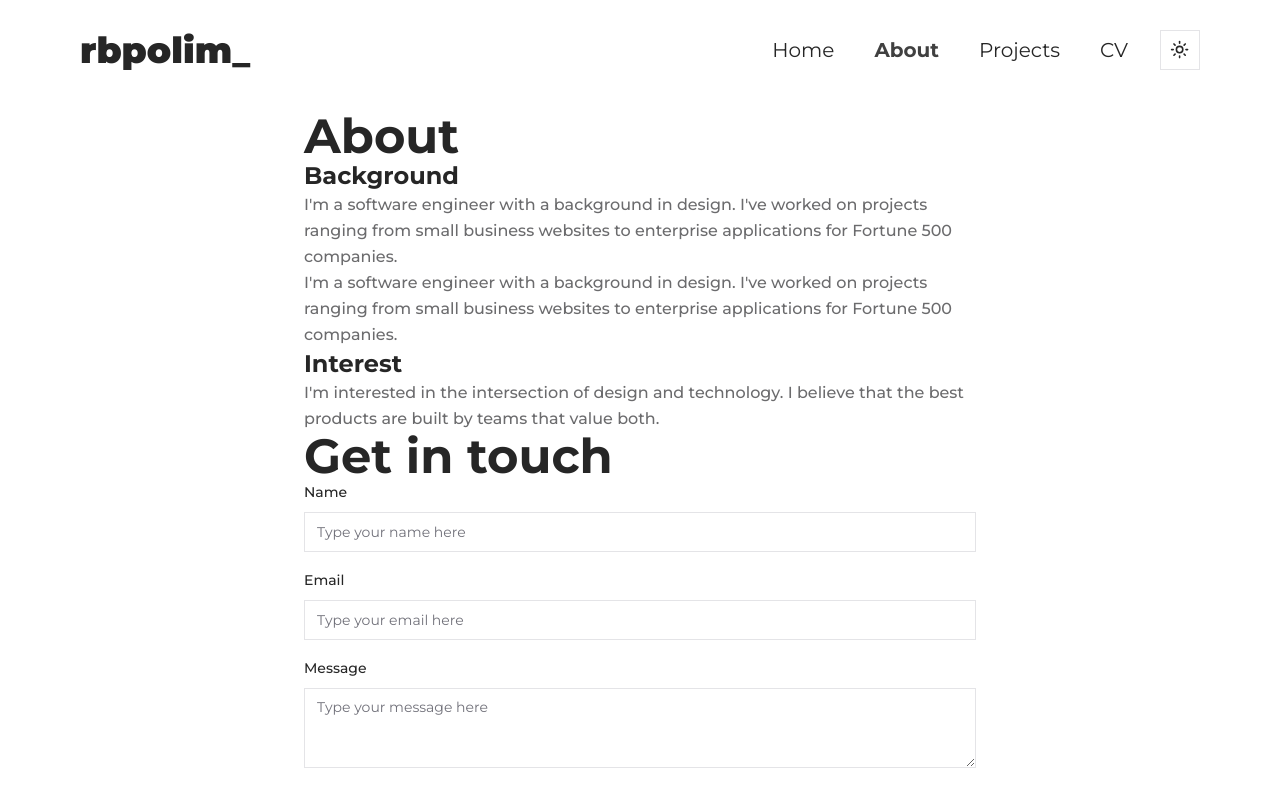
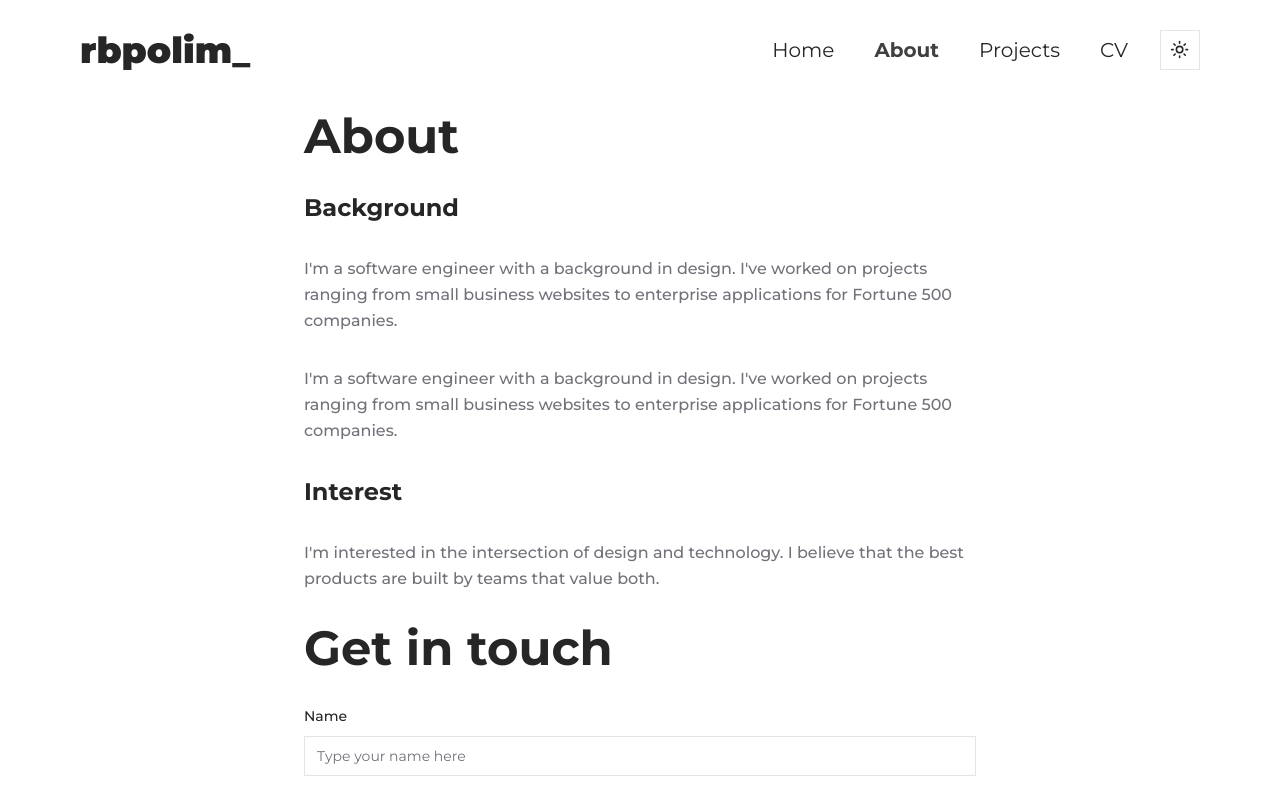
Before and after one commit to rbpolim/portfolio-v2, a Next.js app: page /about in a window 1280 px wide. Shown: the top 790 px of the page. Built offline with nearby package versions, Linux system fonts and the light colour scheme.

Commit message:
style: ajusted css

```diff
--- a/app/(site)/(routes)/about/page.tsx
+++ b/app/(site)/(routes)/about/page.tsx
@@ -6,7 +6,7 @@ import { ContactForm } from '@/components/contact-form'
 const AboutPage = () => {
   return (
     <Bounded className="py-28">
-      <div className="w-full max-w-2xl mx-auto">
+      <div className="w-full max-w-2xl mx-auto space-y-8">
         <Heading>About</Heading>
         <Heading size="sm" asChild>
           <h3>Background</h3>
--- a/components/text.tsx
+++ b/components/text.tsx
@@ -17,7 +17,7 @@ export const Text = ({
 
   return (
     <Component className={cn(
-      'leading-relaxed font-medium text-foreground/60',
+      'leading-relaxed font-medium text-muted-foreground',
       className
     )}>
       {children}
```
